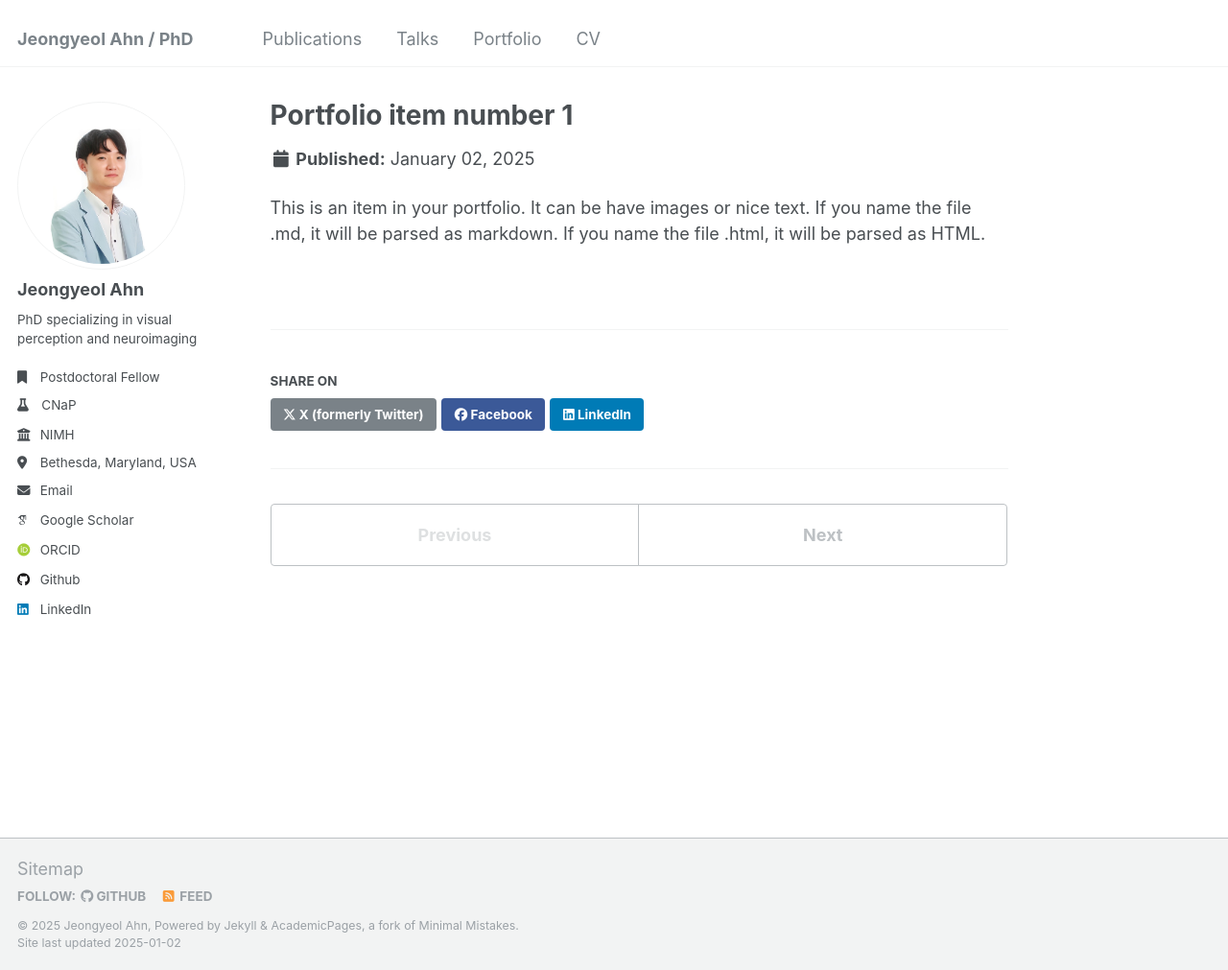
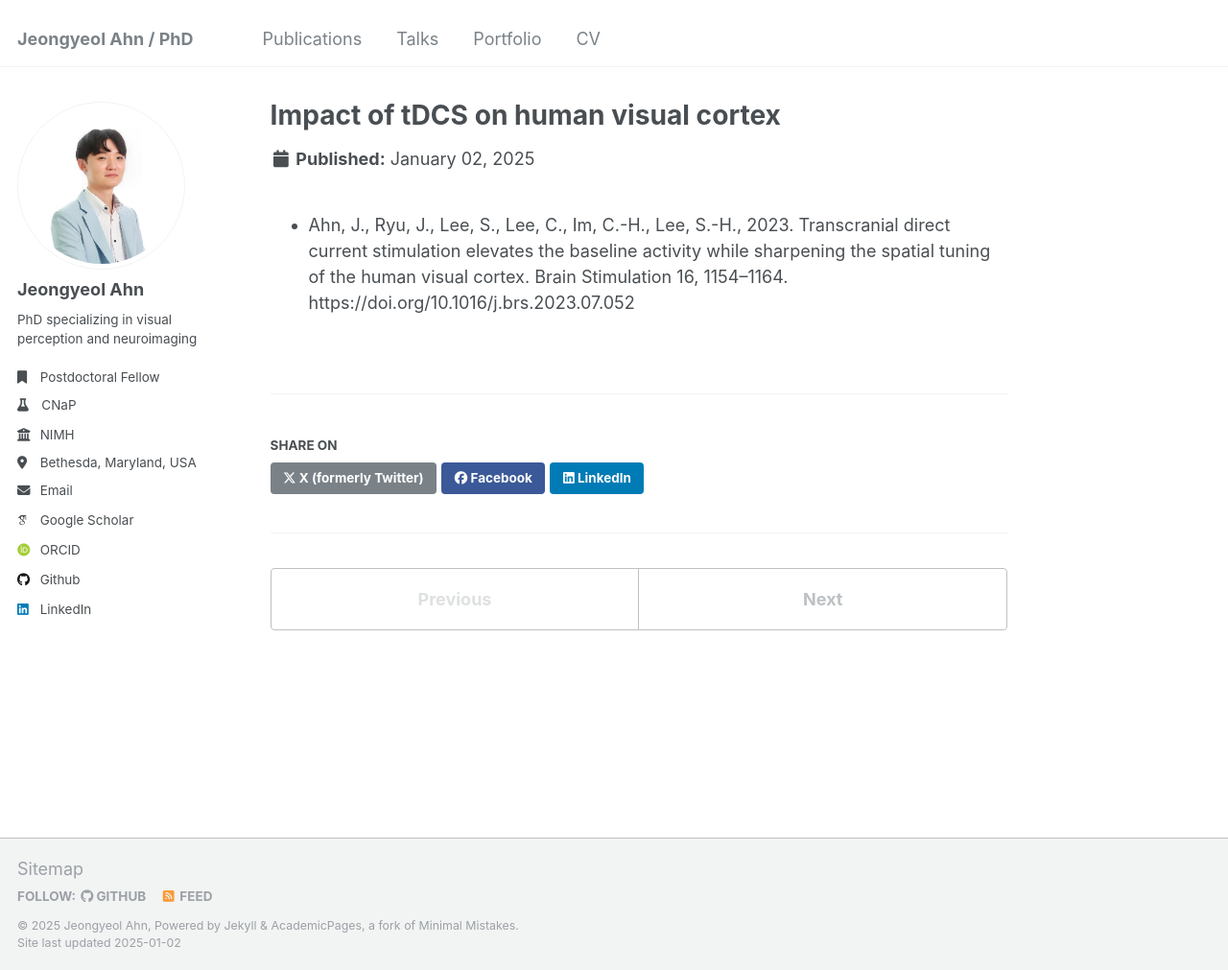
Before and after one commit to daeolian/daeolian.github.io, a Jekyll site: the page built from _portfolio/portfolio-1.md, in a window 1280 px wide and 1011 px high. Shown: the whole window at 96% size. Built offline with Jekyll 4.4.1, drawn with Linux system fonts in a browser that asks for light colours; some web fonts are replaced.

Commit message:
Update portfolio-1.md

```diff
--- a/_portfolio/portfolio-1.md
+++ b/_portfolio/portfolio-1.md
@@ -1,7 +1,6 @@
 ---
-title: "Portfolio item number 1"
-excerpt: "Short description of portfolio item number 1<br/><img src='/images/500x300.png'>"
+title: "Impact of tDCS on human visual cortex"
+excerpt: "Short description of portfolio item number 1<br/><img src='/images/paper_fig_bs.jpg'>"
 collection: portfolio
 ---
-
-This is an item in your portfolio. It can be have images or nice text. If you name the file .md, it will be parsed as markdown. If you name the file .html, it will be parsed as HTML.
+* Ahn, J., Ryu, J., Lee, S., Lee, C., Im, C.-H., Lee, S.-H., 2023. Transcranial direct current stimulation elevates the baseline activity while sharpening the spatial tuning of the human visual cortex. Brain Stimulation 16, 1154–1164. https://doi.org/10.1016/j.brs.2023.07.052
```
